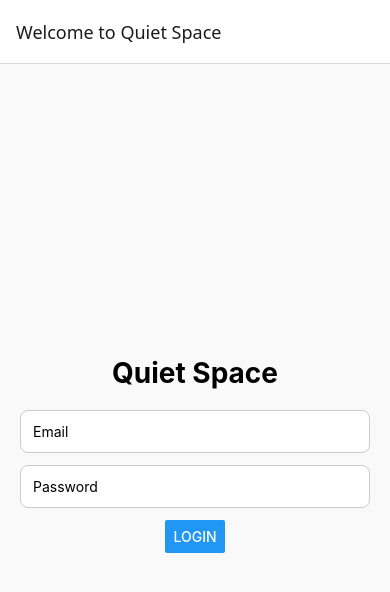
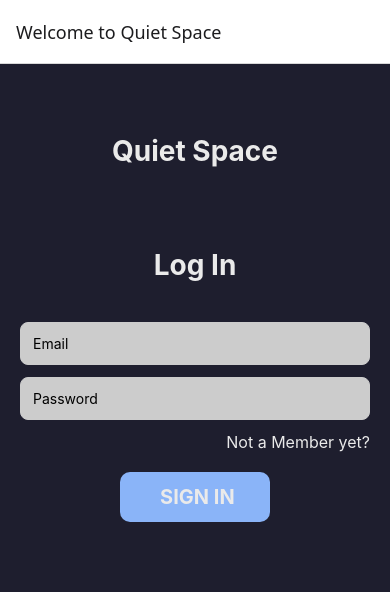
Before and after one commit to ST4RKJR/Quiet-Space, a React Native app: screen /Login in a window 390 px wide. Shown: the top 592 px of the page. Built offline with nearby package versions, Linux system fonts and the light colour scheme.

Commit message:
Basic LOGIN UI done

```diff
--- a/package.json
+++ b/package.json
@@ -9,11 +9,15 @@
     "web": "expo start --web"
   },
   "dependencies": {
+    "@react-native-google-signin/google-signin": "^16.0.0",
     "@react-navigation/native": "^7.1.17",
     "@react-navigation/native-stack": "^7.3.26",
     "@react-navigation/stack": "^7.4.8",
     "expo": "~54.0.7",
+    "expo-auth-session": "~7.0.8",
+    "expo-crypto": "~15.0.7",
     "expo-status-bar": "~3.0.8",
+    "firebase": "^12.3.0",
     "react": "19.1.0",
     "react-native": "0.81.4",
     "react-native-gesture-handler": "^2.28.0",
--- a/src/screens/LoginScreen.js
+++ b/src/screens/LoginScreen.js
@@ -1,18 +1,25 @@
 import React, { useState } from "react";
-import { View, TextInput, Button, StyleSheet, Text } from "react-native";
+import {
+  View,
+  TextInput,
+  Button,
+  StyleSheet,
+  Text,
+  TouchableOpacity,
+} from "react-native";
 
 const LoginScreen = ({ navigation }) => {
   const [email, setEmail] = useState("");
   const [password, setPassword] = useState("");
 
   const handleLogin = () => {
-    // (later we’ll add real auth, now just navigate)
     navigation.navigate("Home");
   };
 
   return (
     <View style={styles.container}>
       <Text style={styles.title}>Quiet Space</Text>
+      <Text style={styles.login}>Log In</Text>
       <TextInput
         style={styles.input}
         placeholder="Email"
@@ -26,7 +33,17 @@ const LoginScreen = ({ navigation }) => {
         value={password}
         onChangeText={setPassword}
       />
-      <Button title="Login" onPress={handleLogin} />
+
+      <View style={styles}>
+        <TouchableOpacity>
+          <Text style={styles.signup}>Not a Member yet?</Text>
+        </TouchableOpacity>
+      </View>
+      <View style={styles.buttonContainer}>
+        <TouchableOpacity style={styles.button} onPress={handleLogin}>
+          <Text style={styles.buttonText}> SIGN IN</Text>
+        </TouchableOpacity>
+      </View>
     </View>
   );
 };
@@ -34,15 +51,31 @@ const LoginScreen = ({ navigation }) => {
 const styles = StyleSheet.create({
   container: {
     flex: 1,
-    justifyContent: "center",
-    alignItems: "center",
     padding: 20,
-    backgroundColor: "#f9f9f9",
+    backgroundColor: "#1E1E2E",
   },
   title: {
+    marginTop: 50,
+    textAlign: "center",
     fontSize: 28,
     marginBottom: 20,
     fontWeight: "bold",
+    color: "#EAEAEA",
+  },
+  login: {
+    color: "#EAEAEA",
+    textAlign: "center",
+    fontSize: 28,
+    marginBottom: 20,
+    fontWeight: "bold",
+    marginTop: 60,
+    marginBottom: 40,
+  },
+  signup: {
+    color: "#EAEAEA",
+    textAlign: "center",
+    fontSize: 16,
+    textAlign: "right",
   },
   input: {
     width: "100%",
@@ -51,7 +84,29 @@ const styles = StyleSheet.create({
     borderColor: "#ccc",
     borderRadius: 8,
     marginBottom: 12,
-    backgroundColor: "#fff",
+    backgroundColor: "#ccc",
+  },
+  button: {
+    backgroundColor: "#8AB4F8",
+
+    justifyContent:'center',
+    alignItems:'center',
+
+    width: 150,
+    height: 50,
+    borderRadius: 10,
+  },
+  buttonText:{
+    color: "#EAEAEA",
+    fontSize: 20,
+    fontWeight: "bold",
+  },
+  buttonContainer: {
+    display: "flex",
+    justifyContent: "center",
+    alignItems: "center",
+    marginTop: 20,
+    padding:'auto'
   },
 });
 
```
Also changed, not shown: 1 other file (tests, documents, lock files or other folders).
